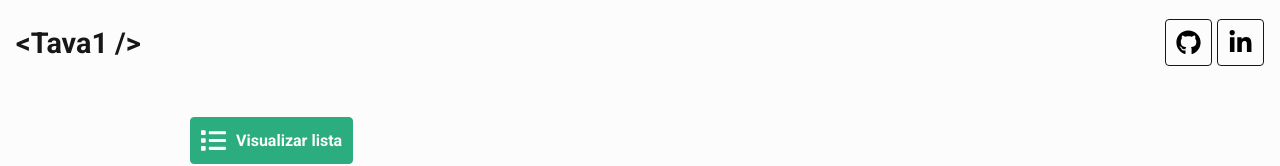
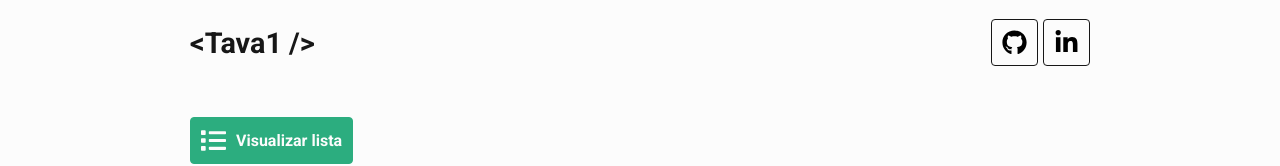
Before and after one commit to Tava1/crud-feliz-frontend, a Next.js app: page /Edit in a window 1280 px wide. Shown: the top 166 px of the page. Built offline with nearby package versions, Linux system fonts and the light colour scheme; no server answers.

Commit message:
feat: Validate and update data

```diff
--- a/src/components/elements/Input/index.tsx
+++ b/src/components/elements/Input/index.tsx
@@ -9,7 +9,7 @@ interface InputProps extends InputHTMLAttributes<HTMLInputElement> {
   name: string;
   register: UseFormRegister<any>;
   required: boolean;
-  error: string;
+  error?: string;
 }
 
 const Input = ({ id, name, label, register, required, error, ...rest }: InputProps) => (
--- a/src/components/elements/Select/index.tsx
+++ b/src/components/elements/Select/index.tsx
@@ -10,7 +10,7 @@ interface InputProps extends SelectHTMLAttributes<HTMLSelectElement> {
   name: string;
   register: UseFormRegister<any>;
   required: boolean;
-  error: string;
+  error?: string;
 }
 
 const Select: React.FC<InputProps> = ({ id, name, options, label, register, required, error, ...rest }) => (
--- a/src/components/modules/Header/styles.ts
+++ b/src/components/modules/Header/styles.ts
@@ -7,6 +7,15 @@ export const Container = styled.header`
   display: flex;
   justify-content: space-between;
   align-items: center;
+
+  @media screen and (min-width: 768px) {
+    margin: 0 2rem;
+  }
+
+  @media screen and (min-width: 992px) {
+    width: 900px;
+    margin: 0 auto;
+  }
 
   .logo {
     a {
--- a/src/pages/Edit/index.tsx
+++ b/src/pages/Edit/index.tsx
@@ -47,6 +47,7 @@ export default function Edit() {
 
   const [person, setPerson] = useState<Person>({} as Person);
   const [loading, setLoading] = useState(true);
+  const { register, handleSubmit, formState: { errors } } = useForm({ resolver: yupResolver(schema) });
 
   useEffect(() => {
     api.get(`people/${id}`).then(response => {
@@ -71,15 +72,13 @@ export default function Edit() {
     })
   }, []);
 
-  const { register, handleSubmit, formState: { errors } } = useForm({ resolver: yupResolver(schema) });
-
   const handleUpdatePerson = async (data) => {
     console.log(data)
-    await api.put('people', data).then(response => {
+    await api.put(`people/${id}`, data).then(response => {
       const { status } = response;
 
-      if (status === 201) {
-        console.log('Criado com sucesso!')
+      if (status === 200) {
+        console.log('Atualizado com sucesso!')
         router.push('/');
       }
     });
@@ -152,8 +151,8 @@ export default function Edit() {
                     <Select
                       label="ESTADO CIVIL"
                       options={maritalStatus}
-                      id="marital-status"
-                      name="marital-status"
+                      id="marital_status"
+                      name="marital_status"
                       required
                       register={register}
                       error={errors.marital_status?.message}
```
